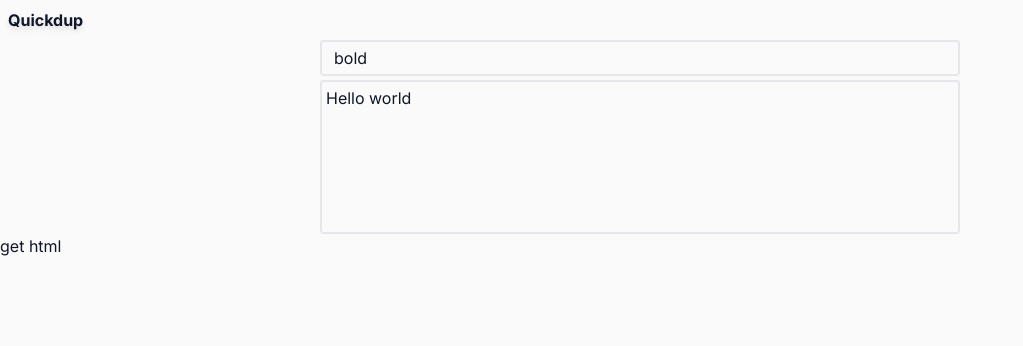
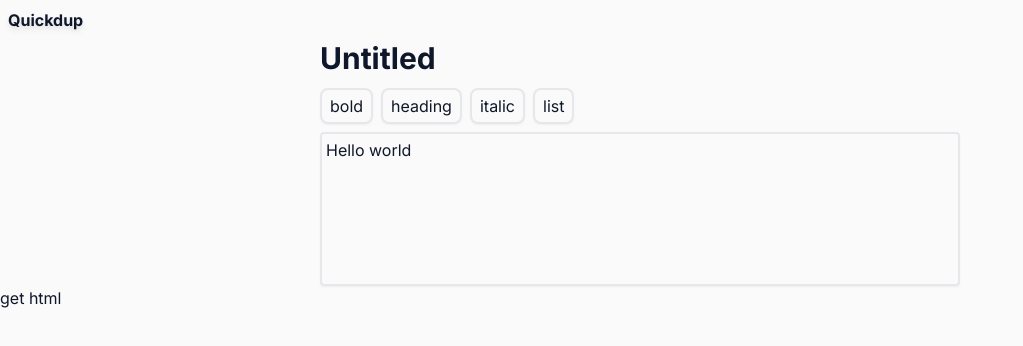
Before and after one commit to tnp2004/quickdup, a Next.js app in the folder web/: page /note/create in a window 1280 px wide. Shown: the top 346 px of the page, without its empty margins (0-1023 px from the left). Built offline with nearby package versions, Linux system fonts and the light colour scheme.

Commit message:
feat(web): add toolbar and decorate editor

```diff
--- a/web/app/globals.css
+++ b/web/app/globals.css
@@ -6,3 +6,23 @@ body {
     color: #0f172a;
     background-color: #fafafa;
 }
+
+/* h3 */
+.heading-3 {
+    @apply text-xl font-bold
+}
+
+.toolBtn {
+    @apply border-2 px-2 py-1 rounded-lg shadow-sm
+}
+
+/* list */
+ul, ol {
+    padding: 0 1rem;
+    margin: .5rem 1rem 1.25rem 0.4rem;
+
+    li p {
+      margin-top: 0.25em;
+      margin-bottom: 0.25em;
+    }
+  }
--- a/web/components/editor.tsx
+++ b/web/components/editor.tsx
@@ -2,10 +2,39 @@
 
 import { useEditor, EditorContent } from "@tiptap/react";
 import StarterKit from "@tiptap/starter-kit";
+import Toolbar from "./toolbar";
+import { useState } from "react";
 
 export default function Editor() {
   const editor = useEditor({
-    extensions: [StarterKit],
+    extensions: [StarterKit.configure({
+      heading: {
+        levels: [3],
+        HTMLAttributes: {
+          class: 'heading-3',
+        },
+      },
+      bold: {
+        HTMLAttributes: {
+          class: 'bold'
+        }
+      },
+      italic: {
+        HTMLAttributes: {
+          class: 'italic'
+        }
+      },
+      bulletList: {
+        HTMLAttributes: {
+          class: 'list list-disc font-bold'
+        }
+      },
+      blockquote: {
+        HTMLAttributes: {
+          class: 'quote'
+        }
+      }
+    })],
     content: "<p>Hello world</p>",
     editorProps: {
         attributes: {
@@ -14,18 +43,14 @@ export default function Editor() {
     }
   });
 
+  const [title, setTitle] = useState("Untitled")
+
   return (
     <div>
       <div className="w-1/2 mx-auto flex flex-col justify-center">
-        <div className="border-2 rounded mb-1 py-1 px-3">
-          <button
-            className="rounded"
-            onClick={() => editor?.chain().focus().toggleBold().run()}>bold</button>
-        </div>
-          <EditorContent
-            className="w-full mx-auto border-2 rounded"
-            editor={editor}
-          />
+          <input className="text-3xl font-bold mb-2 focus:outline-none bg-transparent" type="text" value={title} onChange={(e) => setTitle(e.target.value)} />
+          <Toolbar editor={editor} />
+          <EditorContent className="w-full mx-auto border-2 rounded shadow-sm" editor={editor}/>
       </div>
       <button onClick={() => console.log(editor?.getHTML())}>get html</button>
     </div>
--- /dev/null
+++ b/web/components/toolbar.tsx
@@ -0,0 +1,19 @@
+import { Editor } from "@tiptap/react";
+
+export default function Toolbar({ editor }: {editor: Editor | null}) {
+  const isActive = (className: string): string => {
+    return editor?.isActive(className) ? "font-bold" : ""
+  }
+    return (
+      <div className="flex gap-2 mb-1 py-1">
+        <button className={`${isActive("bold")} toolBtn`}
+          onClick={() => editor?.chain().focus().toggleBold().run()}>bold</button>
+        <button className={`${isActive("heading")} toolBtn`}
+          onClick={() => editor?.chain().focus().toggleHeading({level: 3}).run()}>heading</button>
+        <button className={`${isActive("italic")} toolBtn`}
+          onClick={() => editor?.chain().focus().toggleItalic().run()}>italic</button>
+        <button className={`${isActive("list")} toolBtn`}
+          onClick={() => editor?.chain().focus().toggleBulletList().run()}>list</button>
+      </div>
+    )
+}
```
